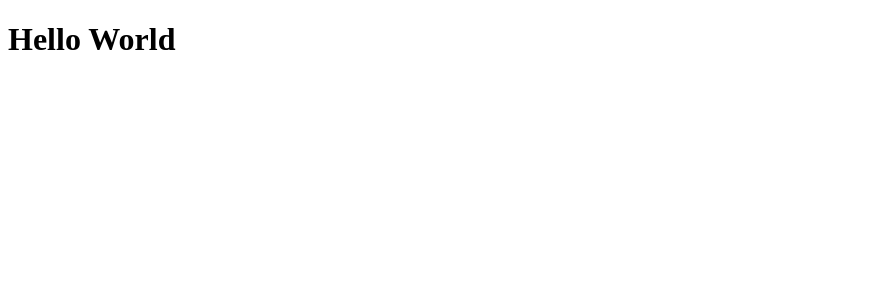
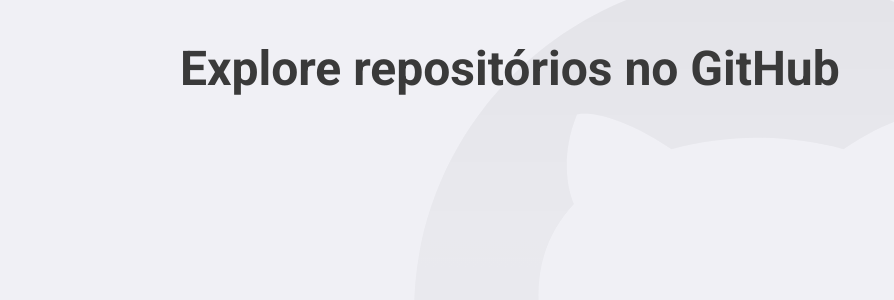
Before and after one commit to mmalafaia/nivel_3_primeiro-projeto-react, a React (Create React App) app: page / in a window 1280 px wide. Shown: the top 300 px of the page, without its empty margins (0-894 px from the left). Built offline with nearby package versions, Linux system fonts and the light colour scheme; the HTML template or start-up script is replaced by a standard one.

Commit message:
Styled Components

```diff
--- a/package.json
+++ b/package.json
@@ -14,6 +14,7 @@
     "react-dom": "^16.13.1",
     "react-router-dom": "^5.2.0",
     "react-scripts": "3.4.1",
+    "styled-components": "^5.1.1",
     "typescript": "~3.7.2"
   },
   "scripts": {
@@ -38,9 +39,11 @@
     ]
   },
   "devDependencies": {
+    "@types/react-router-dom": "^5.1.5",
+    "@types/styled-components": "^5.1.0",
     "@typescript-eslint/eslint-plugin": "^3.5.0",
     "@typescript-eslint/parser": "^3.5.0",
-    "eslint": "^7.3.1",
+    "eslint": "^6.8.0",
     "eslint-config-airbnb": "^18.2.0",
     "eslint-config-prettier": "^6.11.0",
     "eslint-import-resolver-typescript": "^2.0.0",
--- a/public/index.html
+++ b/public/index.html
@@ -6,6 +6,8 @@
     <meta name="theme-color" content="#3A3A3A" />
 
     <title>Github Explorer</title>
+
+    <link href="https://fonts.googleapis.com/css2?family=Roboto:wght@400;700&display=swap" rel="stylesheet">
   </head>
   <body>
     <noscript>You need to enable JavaScript to run this app.</noscript>
--- a/src/App.tsx
+++ b/src/App.tsx
@@ -1,7 +1,16 @@
 import React from 'react';
+import { BrowserRouter } from 'react-router-dom';
 
-function App() {
-  return <h1>Hello World</h1>;
-}
+import GlobalStyle from './styles/global';
+import Routes from './routes';
+
+const App: React.FC = () => (
+  <>
+    <BrowserRouter>
+      <Routes />
+    </BrowserRouter>
+    <GlobalStyle />
+  </>
+);
 
 export default App;
--- a/src/pages/Dashboard/index.tsx
+++ b/src/pages/Dashboard/index.tsx
@@ -1,7 +1,9 @@
 import React from 'react';
 
+import { Title } from './styles';
+
 const Dashboard: React.FC = () => {
-  return <h1>Dashboard</h1>;
+  return <Title>Explore repositórios no GitHub</Title>;
 };
 
 export default Dashboard;
--- /dev/null
+++ b/src/pages/Dashboard/styles.ts
@@ -0,0 +1,6 @@
+import styled from 'styled-components';
+
+export const Title = styled.h1`
+  font-size: 48px;
+  color: #3a3a3a;
+`;
--- a/src/routes/index.tsx
+++ b/src/routes/index.tsx
@@ -4,4 +4,11 @@
 import Dashboard from '../pages/Dashboard';
 import Repository from '../pages/Repository';
 
-const Routers: React.FC = () => <h1>Hello World</h1>;
+const Routes: React.FC = () => (
+  <Switch>
+    <Route path="/" exact component={Dashboard} />
+    <Route path="/repository" component={Repository} />
+  </Switch>
+);
+
+export default Routes;
--- /dev/null
+++ b/src/styles/global.ts
@@ -0,0 +1,31 @@
+import { createGlobalStyle } from 'styled-components';
+
+import githubBackground from '../assets/github-background.svg';
+
+export default createGlobalStyle`
+  * {
+    margin: 0;
+    padding: 0;
+    outline: 0;
+    box-sizing: border-box;
+  }
+
+  body {
+    background: #f0f0f5 url(${githubBackground}) no-repeat 70% top;
+    --webkit-font-smoothing: antialiased;
+  }
+
+  body, input, button {
+    font: 16px Roboto, sans-serif;
+  }
+
+  #root {
+    max-width: 960px;
+    margin: 0 auto;
+    padding: 40px 20px;
+  }
+
+  button {
+    cursor: pointer;
+  }
+`;
```
Also changed, not shown: src/assets/github-background.svg (added), 1 other file (tests, documents, lock files or other folders).
